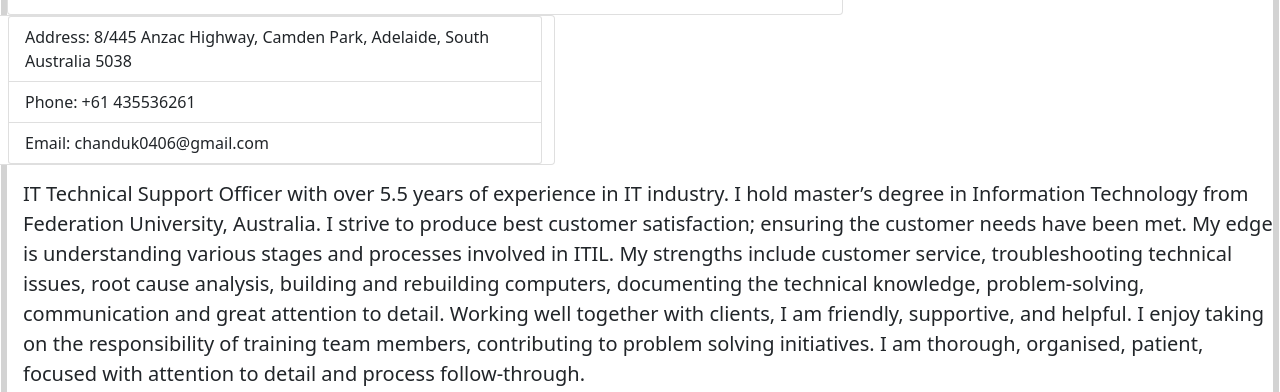
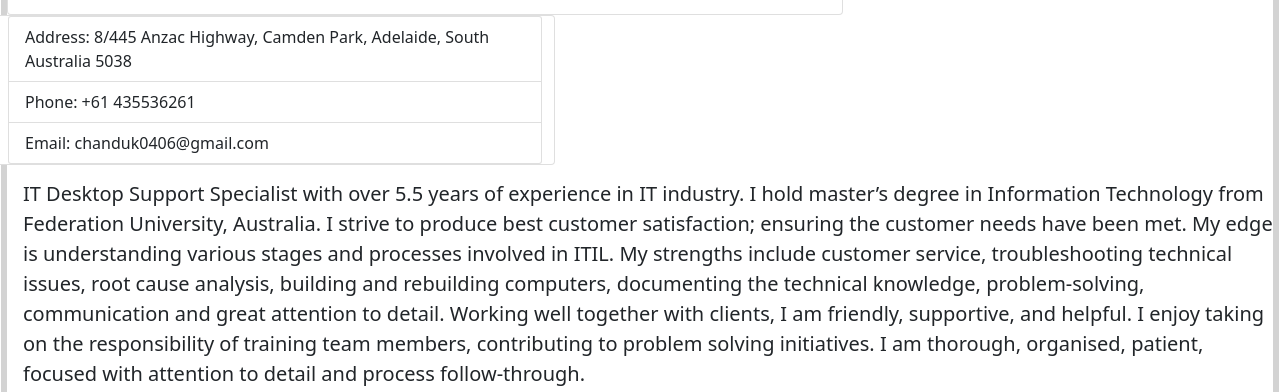
Before and after one commit to ChanduKoritala/webresume, a plain HTML site: page index.html in a window 1280 px wide. Shown: the part 152-544 px from the top of the page. Drawn offline with nearby package versions, Linux system fonts and the light colour scheme.

Commit message:
changed role in description

```diff
--- a/index.html
+++ b/index.html
@@ -33,7 +33,7 @@
     <div class="row">
         <div class="col-sm-12">
             <p class="lead" style="margin-left: 1rem;margin-top: 10pt;">
-                <strong> IT Technical Support Officer</strong> with over 5.5 years of experience in IT industry.
+                <strong> IT Desktop Support Specialist</strong> with over 5.5 years of experience in IT industry.
                 I hold master’s degree in Information Technology from Federation University, Australia. I strive to
                 produce best customer satisfaction; ensuring the customer needs have been met. My edge is understanding
                 various stages and processes involved in ITIL. My strengths include customer service, troubleshooting
```
